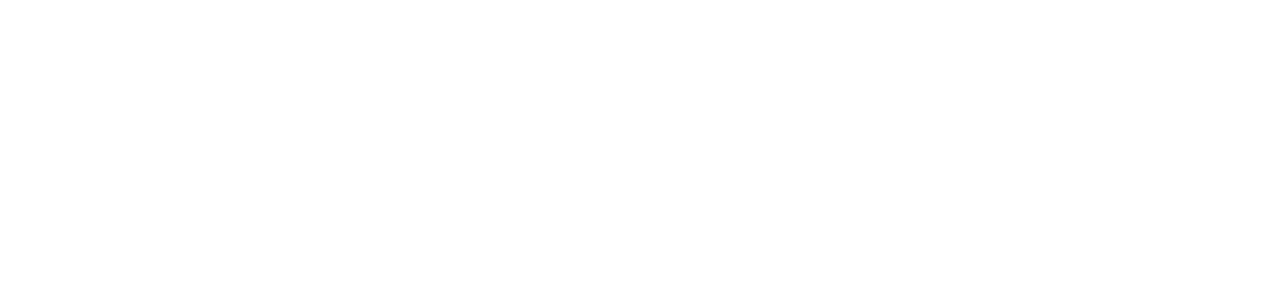
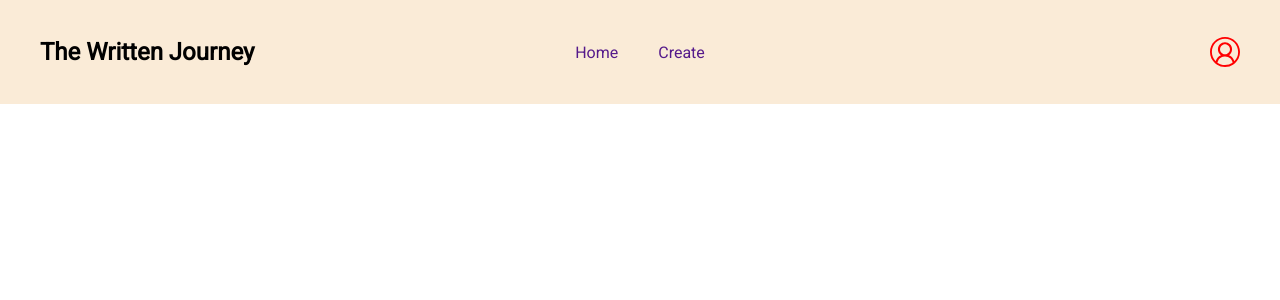
Before and after one commit to parthtyagii/BlogApp, a React (Create React App) app in the folder frontend/: page / in a window 1280 px wide. Shown: the top 300 px of the page. Built offline with nearby package versions, Linux system fonts and the light colour scheme.

Commit message:
created nav component

```diff
--- a/frontend/package.json
+++ b/frontend/package.json
@@ -8,6 +8,7 @@
     "@testing-library/user-event": "^13.5.0",
     "react": "^18.2.0",
     "react-dom": "^18.2.0",
+    "react-icons": "^4.7.1",
     "react-scripts": "5.0.1",
     "web-vitals": "^2.1.4"
   },
--- a/frontend/src/App.js
+++ b/frontend/src/App.js
@@ -1,12 +1,15 @@
 import './App.css';
 import Login from './pages/auth/login';
 import Registration from './pages/auth/register';
+import Navbar from './components/Navbar';
 
 function App() {
   return (
     <>
+      <Navbar />
       {/* <Login /> */}
       {/* <Registration /> */}
+
     </>
   );
 }
--- /dev/null
+++ b/frontend/src/components/Navbar.css
@@ -0,0 +1,124 @@
+@import url('https://fonts.googleapis.com/css2?family=Roboto&display=swap');
+
+nav {
+    width: 100%;
+    min-height: 13vh;
+    background-color: antiquewhite;
+    padding-top: 10px;
+    padding-bottom: 10px;
+    padding-left: 20px;
+    padding-right: 20px;
+    font-family: 'Roboto', sans-serif;
+
+    display: flex;
+    justify-content: space-between;
+    align-items: center;
+}
+
+.nav-logo {
+    width: 25vw;
+    height: 100%;
+    padding-left: 20px;
+    /* background-color: aqua; */
+
+    display: flex;
+    justify-content: flex-start;
+    align-items: center;
+}
+
+.nav-pages {
+    width: 25vw;
+    height: 100%;
+    /* background-color: aqua; */
+
+    display: flex;
+    justify-content: center;
+    align-items: center;
+}
+
+.nav-pages ul {
+    width: 100%;
+    list-style-type: none;
+
+    display: flex;
+    justify-content: center;
+    align-items: center;
+    column-gap: 10px;
+}
+
+.nav-pages ul li {
+    width: auto;
+    height: auto;
+    /* font-size: 20px; */
+    /* background-color: red; */
+    padding-top: 10px;
+    padding-bottom: 10px;
+    padding-right: 15px;
+    padding-left: 15px;
+    border-radius: 3px;
+
+    display: flex;
+    justify-content: center;
+    align-items: center;
+}
+
+.nav-pages ul a {
+    cursor: default;
+    text-decoration: none;
+}
+
+.nav-account {
+    width: 25vw;
+    height: 100%;
+    /* background-color: aqua; */
+    padding: 5px;
+    padding-right: 20px;
+
+    position: relative;
+
+    display: flex;
+    justify-content: flex-end;
+    align-items: center;
+}
+
+#account-logo {
+    cursor: pointer;
+    font-size: 30px;
+    color: red
+}
+
+.account-info {
+    min-width: 15vw;
+    min-height: 30vh;
+    background-color: aquamarine;
+    border-radius: .2rem;
+
+    position: absolute;
+    top: 3rem;
+    left: 7rem;
+
+    display: flex;
+    flex-direction: column;
+    justify-content: center;
+    align-items: center;
+}
+
+.account-info ul {
+    min-height: 30vh;
+    width: 100%;
+    padding: 15px;
+    /* background-color: blueviolet; */
+    list-style-type: none;
+
+    display: flex;
+    flex-direction: column;
+    justify-content: space-between;
+    row-gap: 20px;
+}
+
+.account-info ul li {
+    font-size: 1.3rem;
+    /* background-color: red; */
+    /* margin-top: 10px; */
+
+}
--- /dev/null
+++ b/frontend/src/components/Navbar.js
@@ -0,0 +1,44 @@
+import React from 'react';
+import './Navbar.css';
+import { VscAccount } from 'react-icons/vsc';
+import { useState } from 'react';
+
+export default function Navbar() {
+
+    const [showAccountInfo, setShowAccountInfo] = useState(false);
+
+    const accountInfoHandler = () => {
+        setShowAccountInfo(!showAccountInfo);
+    }
+
+    return (
+        <nav>
+            <div className="nav-logo">
+                <h1>The Written Journey</h1>
+            </div>
+
+            <div className="nav-pages">
+                <ul>
+                    <li><a href="">Home</a></li>
+                    <li><a href="">Create</a></li>
+                </ul>
+            </div>
+
+            <div className="nav-account">
+                <VscAccount id="account-logo" onClick={accountInfoHandler} />
+
+                {showAccountInfo &&
+                    <div className="account-info">
+                        <ul>
+                            <li>My Blogs</li>
+                            <li>Published Blogs</li>
+                            <li>Un-Published Blogs</li>
+                            <li>Logout</li>
+                        </ul>
+                    </div>
+                }
+
+            </div>
+        </nav>
+    )
+}
```
Also changed, not shown: 1 other file (tests, documents, lock files or other folders).
